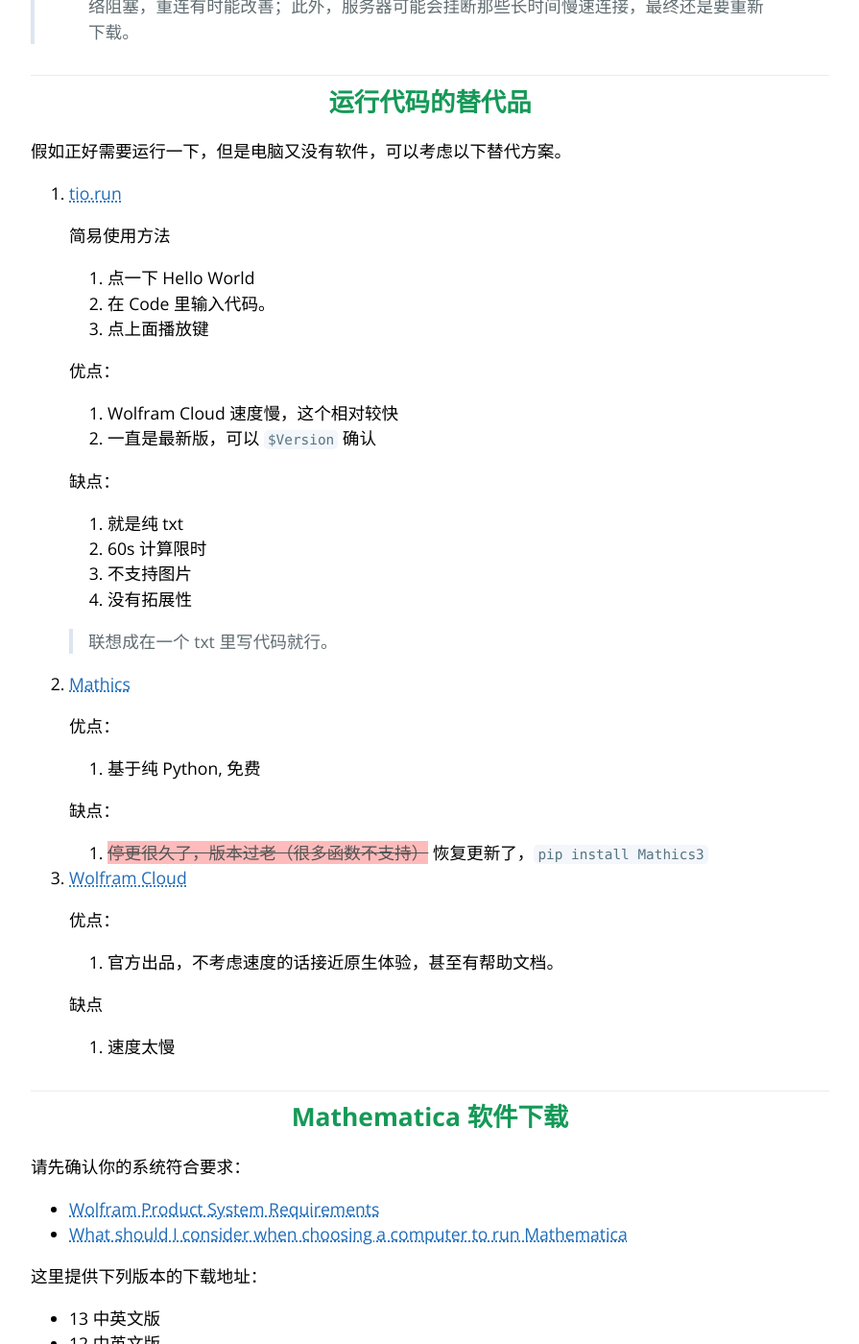
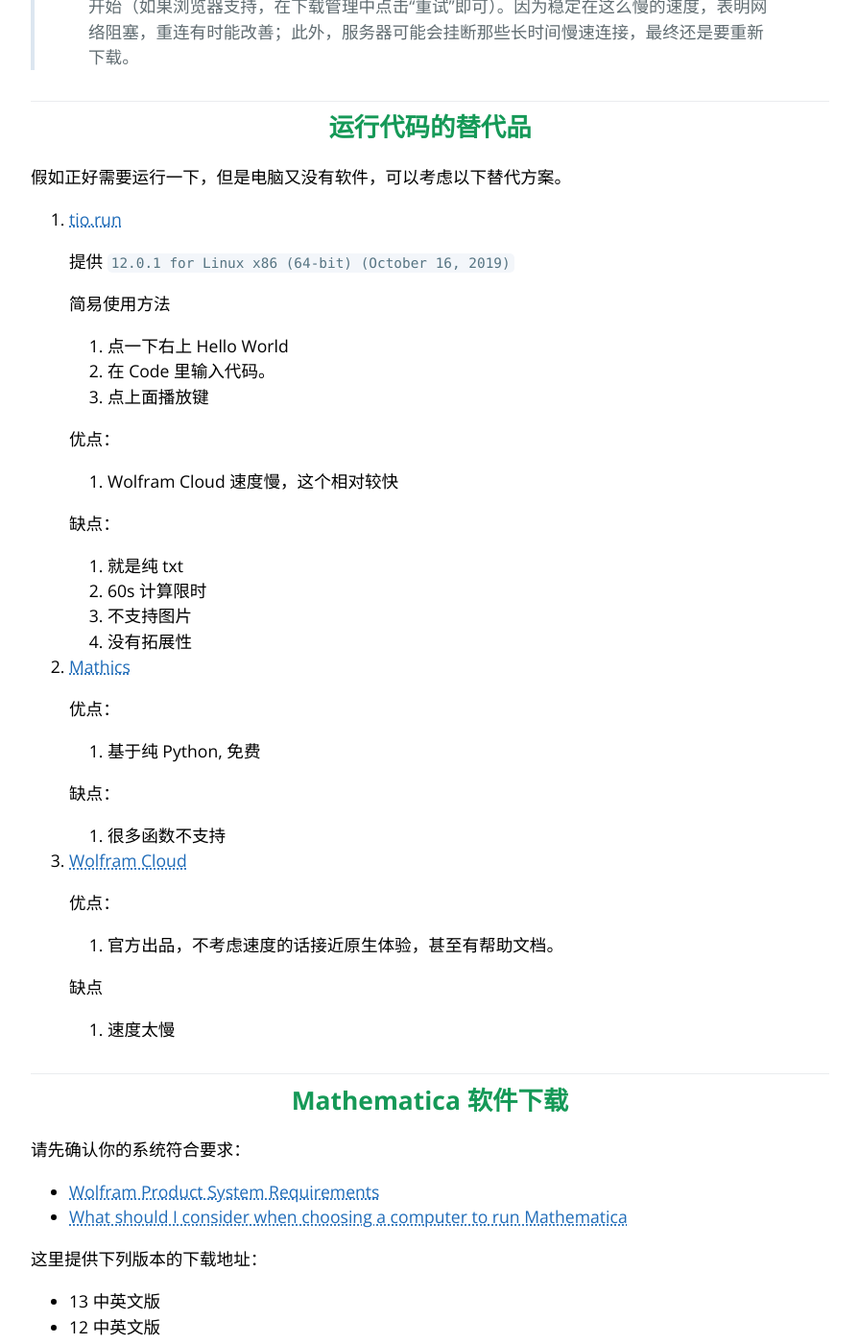
Before and after one commit to TieBaMma/InstallTutorial, a Jekyll site: the page built from index.md, in a window 1280 px wide and 1400 px high, scrolled down 2833 px. Shown: the whole window at 96% size, without its empty margins (192-1087 px from the left). Built offline with Jekyll 4.4.1, drawn with Linux system fonts in a browser that asks for light colours; some of the changed text lies outside the part shown.

Commit message:
renew some contents

```diff
--- a/index.md
+++ b/index.md
@@ -90,16 +91,17 @@
 
 1. [tio.run](https://tio.run/#mathematica)
 
+    提供 `12.0.1 for Linux x86 (64-bit) (October 16, 2019)`
+
     简易使用方法
 
-    1. 点一下 Hello World
+    1. 点一下右上 Hello World
     2. 在 Code 里输入代码。
     3. 点上面播放键
 
     优点：
 
     1. Wolfram Cloud 速度慢，这个相对较快
-    2. 一直是最新版，可以 `$Version` 确认
 
     缺点：
 
@@ -108,9 +110,7 @@
     3. 不支持图片
     4. 没有拓展性
 
-    > 联想成在一个 txt 里写代码就行。
-
-2. [Mathics](https://mathics.github.io/)
+3. [Mathics](https://mathics.org/)
 
     优点：
 
@@ -118,9 +118,9 @@
 
     缺点：
 
-    1. ~~停更很久了，版本过老（很多函数不支持）~~ 恢复更新了，`pip install Mathics3`
+    1. 很多函数不支持
 
-3. [Wolfram Cloud](https://www.wolframcloud.com/)
+4. [Wolfram Cloud](https://www.wolframcloud.com/)
 
     优点：
 
```
Also changed, not shown: other parts of index.md (+8 -5 lines).
